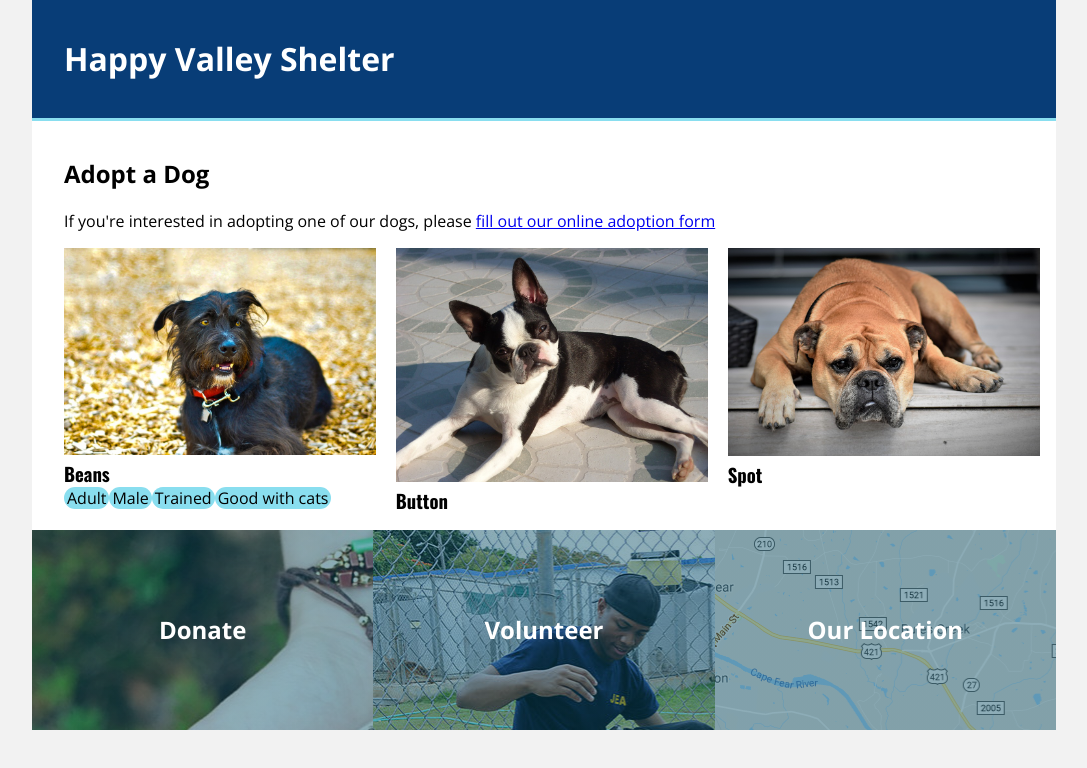
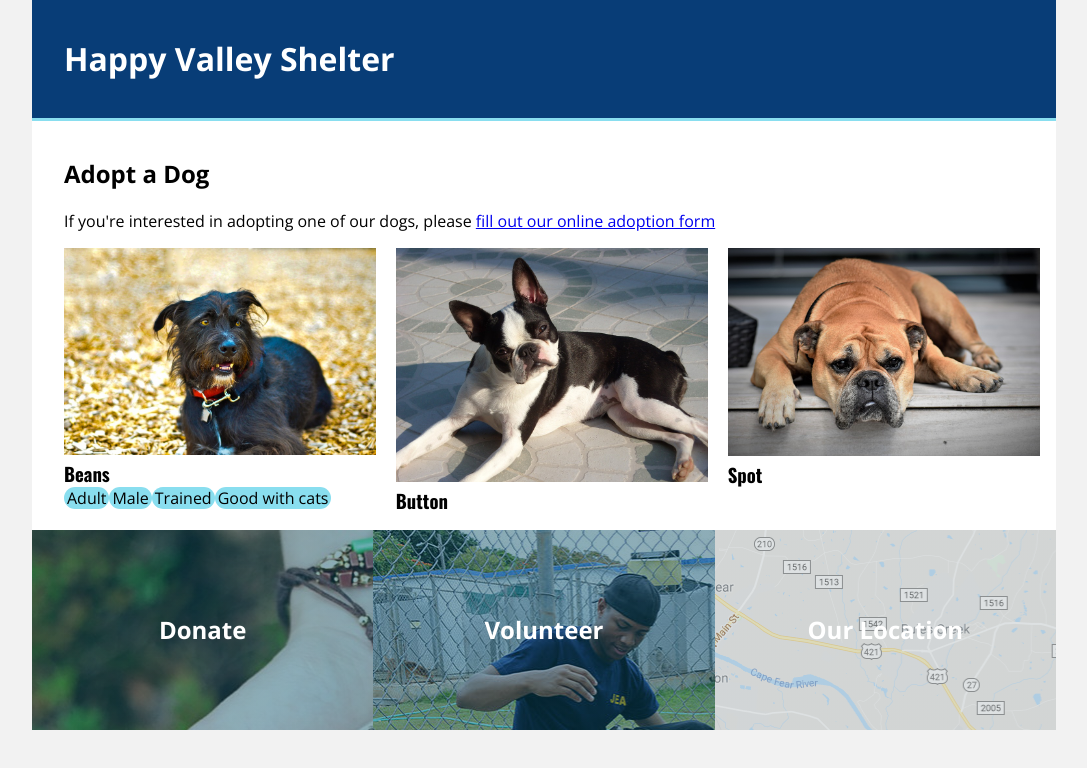
Before and after one commit to Momentum-Team-17/css-dog-adoption-chriscors, a plain HTML site: page index.html in a window 1280 px wide. In both pictures the pointer is over the element "Our Location". Shown: the whole page, without its empty margins (96-1183 px from the left). Drawn offline with nearby package versions, Linux system fonts and the light colour scheme.

Commit message:
fixed minor typo

```diff
--- a/style.css
+++ b/style.css
@@ -142,7 +142,7 @@ linear-gradient(rgba(182, 190, 193, 0.464),
         url(starter_files/images/volunteer.jpg);
 }
 
-#f3:hovver {
+#f3:hover {
     background:
         /* top, transparent red, faked with gradient */
 linear-gradient(rgba(182, 190, 193, 0.464),
```
